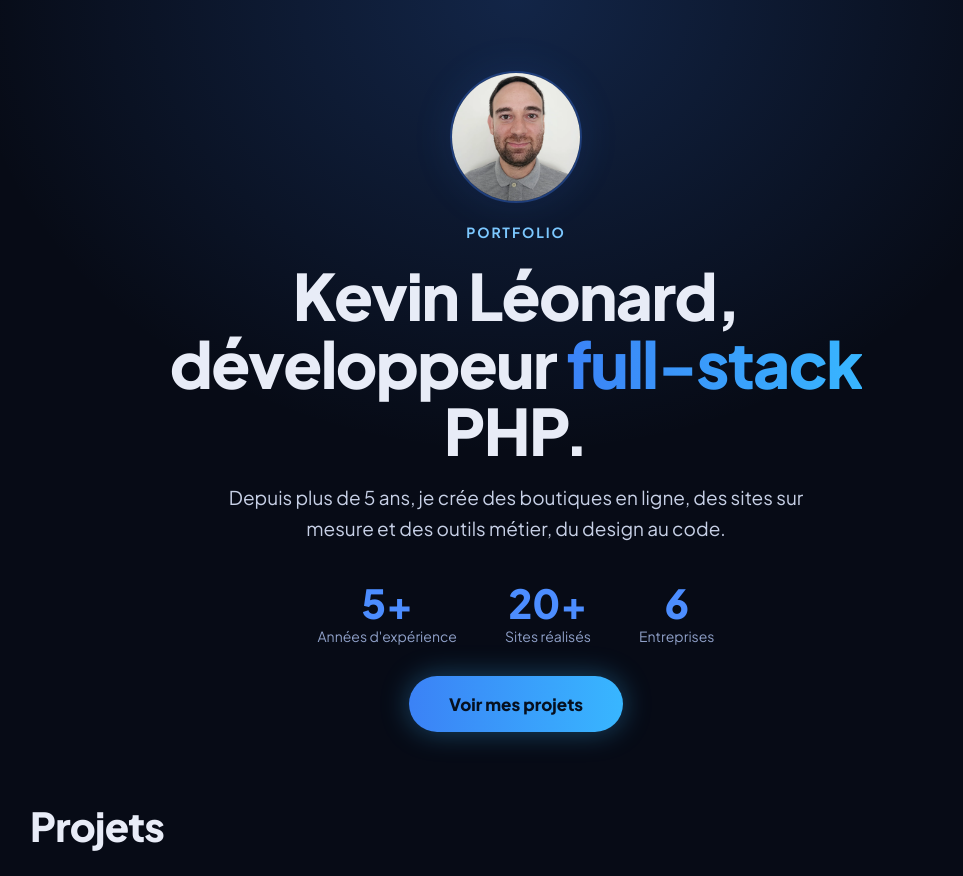
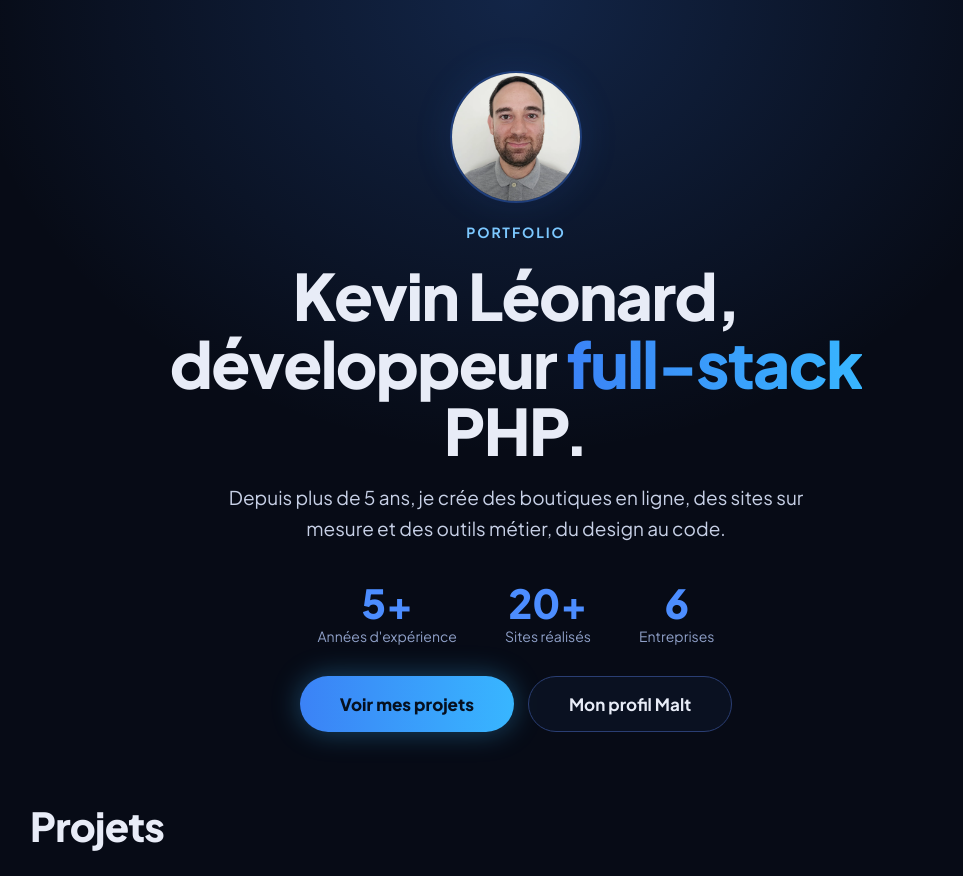
Before and after one commit to kevin95670/kevinleonard, a PHP site: page /portfolio.php in a window 1280 px wide. Shown: the part 82-958 px from the top of the page, without its empty margins (124-1087 px from the left). Run offline with PHP 8.4, Linux system fonts and the light colour scheme.

Commit message:
portfolio pour malt

```diff
--- a/public_html/portfolio.php
+++ b/public_html/portfolio.php
@@ -3,7 +3,7 @@
 header('X-Robots-Tag: noindex, follow');
 
 // À renseigner : adresse de ton profil Malt (le bouton n'apparaît que si elle est remplie).
-$lien_malt = '';
+$lien_malt = 'https://www.malt.fr/profile/kevinleonard';
 
 // Projets affichés, dans cet ordre (clés de includes/projets-donnees.php).
 $projets_retenus = ['petite-source', 'piscinelle', 'marcel-ayme', 'sigma'];
```
